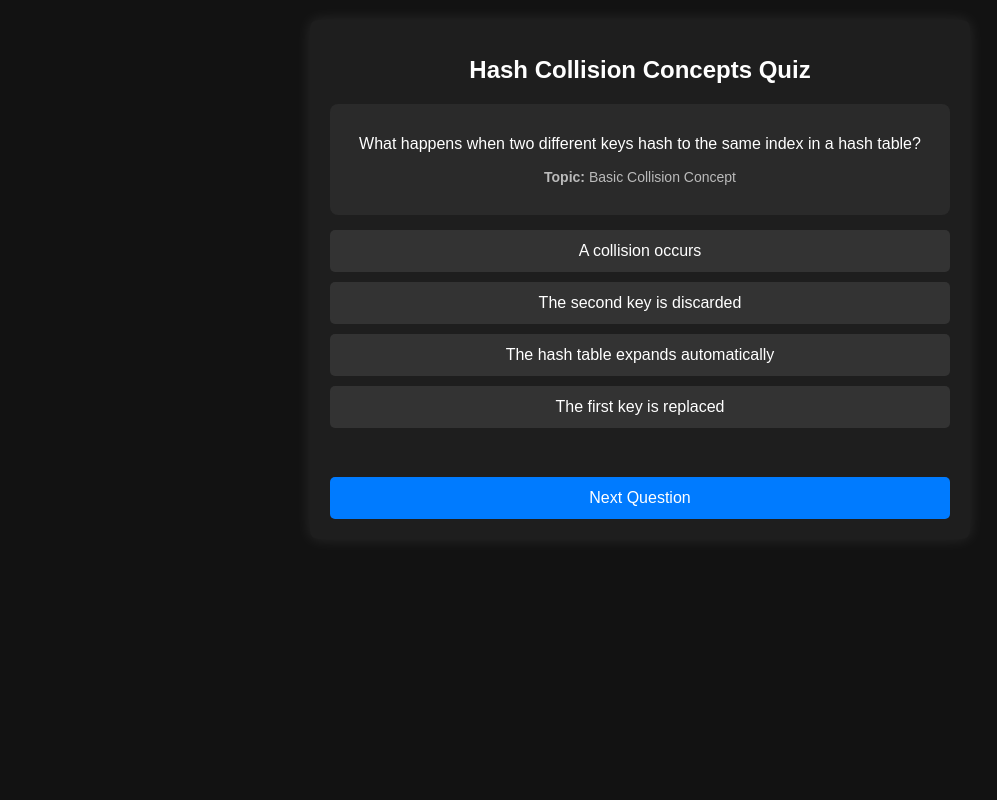
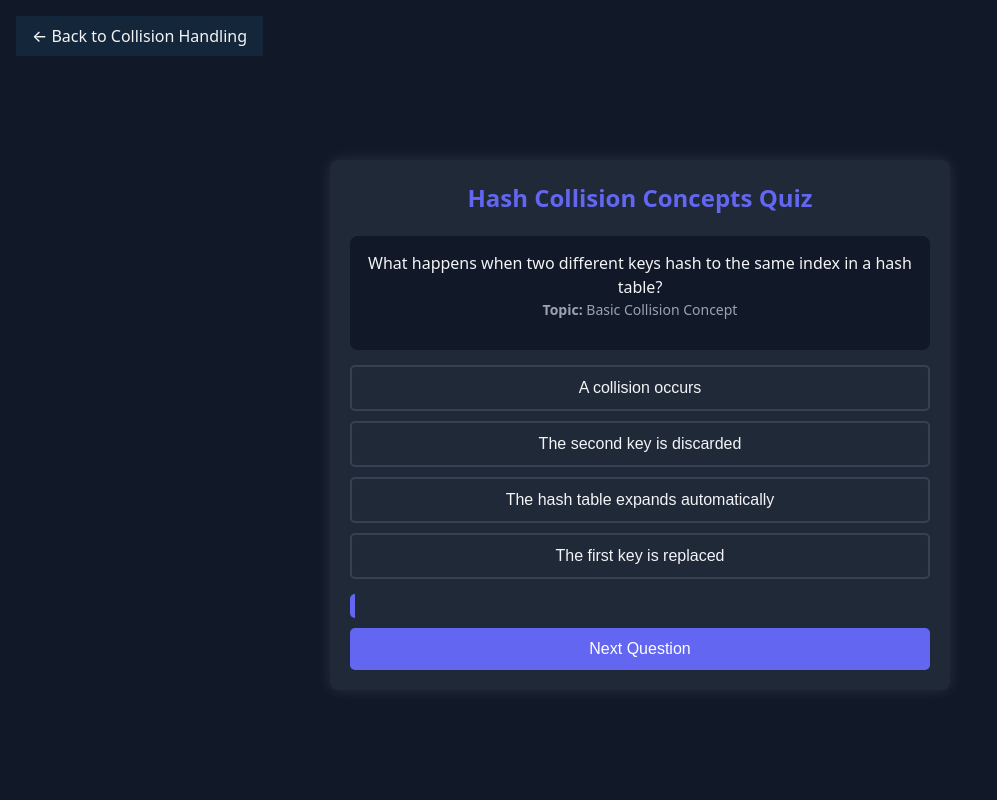
Before and after one commit to Surajbhati003/team-5-Astra, a PHP site: page /collision/quiz/index.html in a window 1280 px wide. Shown: the whole page, without its empty margins (0-997 px from the left). Run offline with PHP 8.4, Linux system fonts and the light colour scheme.

Commit message:
commited

```diff
--- a/collision/quiz/index.html
+++ b/collision/quiz/index.html
@@ -7,6 +7,7 @@
     <link rel="stylesheet" href="styles.css">
 </head>
 <body>
+    <a href="\collision\collision.html" class="back-button">← Back to Collision Handling</a>
     <div class="quiz-container">
         <h1>Hash Collision Concepts Quiz</h1>
         <div id="quiz">
--- a/collision/quiz/styles.css
+++ b/collision/quiz/styles.css
@@ -1,103 +1,133 @@
-/* Dark mode styling */
-body {
-    font-family: Arial, sans-serif;
-    background-color: #121212;
-    color: #ffffff;
-    text-align: center;
-    margin: 0;
-    padding: 20px;
+:root {
+    --color-bg: #111827;
+    --color-bg-secondary: #1f2937;
+    --color-primary: #6366f1;
+    --color-primary-hover: #4f46e5;
+    --color-text: #f3f4f6;
+    --color-text-secondary: #9ca3af;
+    --color-border: #374151;
 }
 
-/* Main quiz container */
+* {
+    margin: 0;
+    padding: 0;
+    box-sizing: border-box;
+    outline: none; /* Removes unwanted blue outline */
+}
+
+body {
+    font-family: system-ui, -apple-system, sans-serif;
+    background-color: var(--color-bg);
+    color: var(--color-text);
+    line-height: 1.5;
+    text-align: center;
+    padding: 20px;
+    display: flex;
+    flex-direction: column;
+    align-items: center;
+    justify-content: center;
+    min-height: 100vh;
+}
+
+.back-button {
+    position: absolute;
+    top: 1rem;
+    left: 1rem;
+    text-decoration: none;
+    font-size: 1rem;
+    font-weight: 500;
+    color: var(--primary-color);
+    background: rgba(52, 152, 219, 0.1);
+    padding: 0.5rem 1rem;
+    border-radius: var(--border-radius);
+    transition: var(--transition);
+}
+
+.back-button:hover {
+    background: var(--primary-color);
+    color: white;
+    transform: translateY(-2px);
+}
+
 .quiz-container {
-    background: #1e1e1e;
+    background: var(--color-bg-secondary);
     width: 50%;
-    margin: auto;
     padding: 20px;
     border-radius: 8px;
     box-shadow: 0 0 15px rgba(255, 255, 255, 0.1);
+    margin-top: 50px; /* Moves quiz part down */
 }
 
-/* Header */
 h1 {
     margin-bottom: 20px;
     font-size: 24px;
+    color: var(--color-primary);
 }
 
-/* Question progress display */
-#question-progress {
-    font-size: 18px;
-    font-weight: bold;
-    background-color: #333;
-    padding: 10px;
-    border-radius: 5px;
-    display: inline-block;
-    margin-bottom: 15px;
-    color: #17a2b8; /* Blue-Green Highlight */
-}
-
-/* Question container */
 #question-container {
-    background: #2a2a2a;
+    background: var(--color-bg);
     padding: 15px;
     border-radius: 8px;
     margin-bottom: 15px;
 }
 
-/* Question topic */
 .topic {
-    color: #bbbbbb;
+    color: var(--color-text-secondary);
     font-size: 14px;
     margin-bottom: 15px;
 }
 
-/* Options button styling */
 .option-btn {
     display: block;
     width: 100%;
     padding: 12px;
     margin: 10px 0;
-    border: none;
+    border: 2px solid var(--color-border);
     border-radius: 5px;
     font-size: 16px;
     cursor: pointer;
-    background-color: #333;
-    color: #fff;
-    transition: background 0.3s;
+    background-color: var(--color-bg-secondary);
+    color: var(--color-text);
+    transition: background 0.3s, transform 0.3s, border 0.3s;
 }
 
 .option-btn:hover {
-    background-color: #444;
+    background-color: rgba(99, 102, 241, 0.1);
+    border-color: var(--color-primary);
 }
 
-/* Correct and incorrect answer styling */
 .correct {
-    background-color: #17a2b8 !important; /* Blue-Green */
-    color: white;
+    background-color: var(--color-primary) !important;
+    color: var(--color-bg);
     font-size: 18px;
     font-weight: bold;
     padding: 12px;
     border-radius: 5px;
+    border: 2px solid var(--color-primary);
+    transition: background 0.3s, transform 0.3s;
 }
 
 .incorrect {
-    background-color: #dc3545 !important;
-    color: white;
+    background-color: #dc2626 !important;
+    color: var(--color-bg);
     font-size: 18px;
     font-weight: bold;
     padding: 12px;
     border-radius: 5px;
+    border: 2px solid #b91c1c;
+    transition: background 0.3s, transform 0.3s;
 }
 
-/* Feedback container */
 #feedback-container {
     font-size: 18px;
     margin-top: 15px;
     padding: 12px;
     border-radius: 5px;
+    background: var(--color-bg-secondary);
+    border-left: 5px solid var(--color-primary);
+    color: var(--color-text-secondary);
 }
 
-/* Next button */
 #next-button, #restart-button {
     display: block;
     width: 100%;
@@ -107,21 +137,20 @@ h1 {
     border-radius: 5px;
     font-size: 16px;
     cursor: pointer;
-    background-color: #007bff;
+    background-color: var(--color-primary);
     color: white;
-    transition: background 0.3s;
+    transition: background 0.3s, transform 0.3s;
 }
 
 #next-button:hover, #restart-button:hover {
-    background-color: #0056b3;
+    background-color: var(--color-primary-hover);
+    transform: scale(1.05);
 }
 
-/* Hidden class */
 .hidden {
     display: none;
 }
 
-/* Responsive Design */
 @media (max-width: 768px) {
     .quiz-container {
         width: 90%;
```
